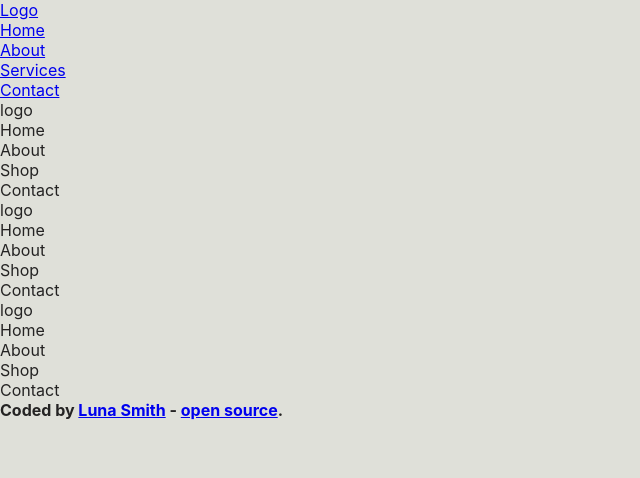
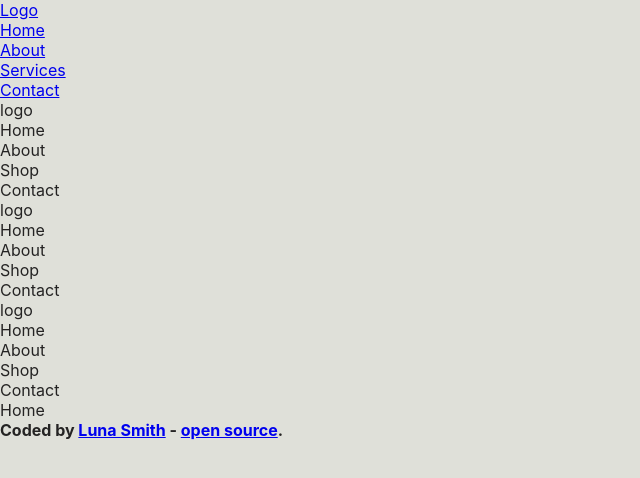
Before and after one commit to Lu-Smith/react_headers, a React (Create React App) app: page / in a window 1280 px wide. Shown: the top 478 px of the page, without its empty margins (0-640 px from the left). Built offline with nearby package versions, Linux system fonts and the light colour scheme.

Commit message:
Added paths to App.tsx

```diff
--- a/src/App.tsx
+++ b/src/App.tsx
@@ -5,6 +5,11 @@ import HeaderTwo from './components/HeaderTwo';
 import HeaderThree from './components/HeaderThree';
 import HeaderFour from './components/HeaderFour';
 import Footer from './components/Footer';
+import { Routes, Route } from 'react-router-dom';
+import About from './components/pages/About';
+import Services from './components/pages/Services';
+import Contact from './components/pages/Contact';
+import Home from './components/pages/Home';
 
 function App() {
   return (
@@ -13,6 +18,12 @@ function App() {
      <HeaderTwo />
      <HeaderThree />
      <HeaderFour />
+     <Routes>
+      <Route path='/' element={<Home />} />
+      <Route path='/about' element={<About />} />
+      <Route path='/about' element={<Services />} />
+      <Route path='/about' element={<Contact />} />
+     </Routes>
      <Footer />
     </div>
   );
```
